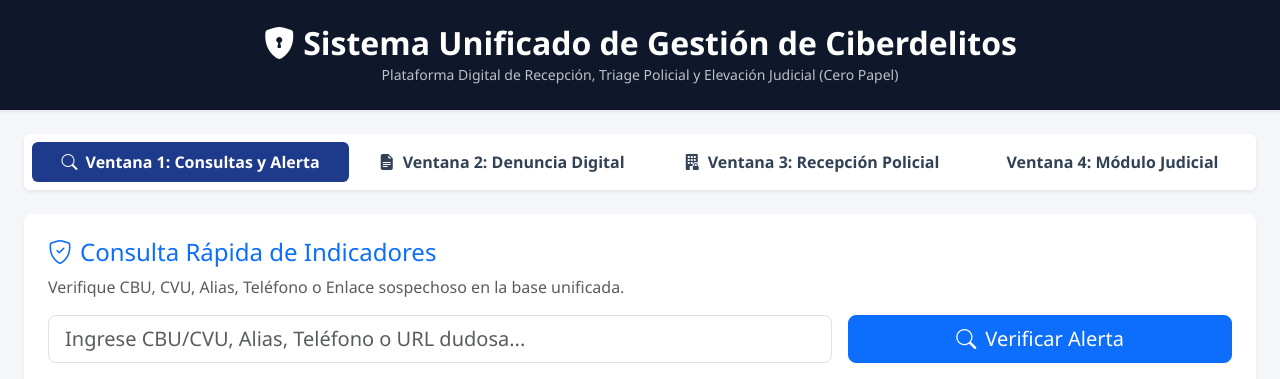
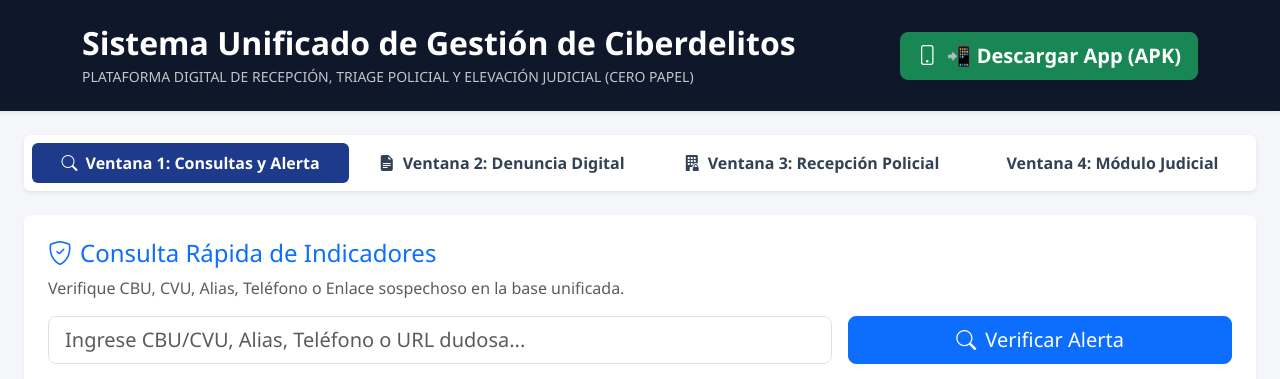
Before and after one commit to Alan1591/cibertriage-api, a FastAPI app: page / in a window 1280 px wide. Shown: the top 379 px of the page. Run offline with FastAPI, Linux system fonts and the light colour scheme.

Commit message:
Update index.html

```diff
--- a/templates/index.html
+++ b/templates/index.html
@@ -23,10 +23,26 @@
 </head>
 <body>
 
-  <header class="header-title shadow-sm">
-    <h2 class="fw-bold mb-0"><i class="bi bi-shield-lock-fill me-2"></i>Sistema Unificado de Gestión de Ciberdelitos</h2>
-    <small class="text-light opacity-75">Plataforma Digital de Recepción, Triage Policial y Elevación Judicial (Cero Papel)</small>
-  </header>
+  <div class="header-title shadow-sm py-4">
+    <div class="container">
+        <div class="row align-items-center">
+            <!-- Título y Subtítulo -->
+            <div class="col-md-8 text-center text-md-start mb-3 mb-md-0">
+                <h2 class="fw-bold m-0">Sistema Unificado de Gestión de Ciberdelitos</h2>
+                <p class="m-0 mt-1 opacity-75 small text-uppercase tracking-wide">
+                    Plataforma Digital de Recepción, Triage Policial y Elevación Judicial (Cero Papel)
+                </p>
+            </div>
+
+            <!-- Botón de descarga de APK -->
+            <div class="col-md-4 text-center text-md-end">
+                <a href="/static/app.apk" download="app.apk" class="btn btn-success btn-lg fw-bold shadow-sm">
+                    <i class="bi bi-phone me-1"></i> 📲 Descargar App (APK)
+                </a>
+            </div>
+        </div>
+    </div>
+</div>
 
   <div class="container-fluid mt-4 px-4">
 
```
